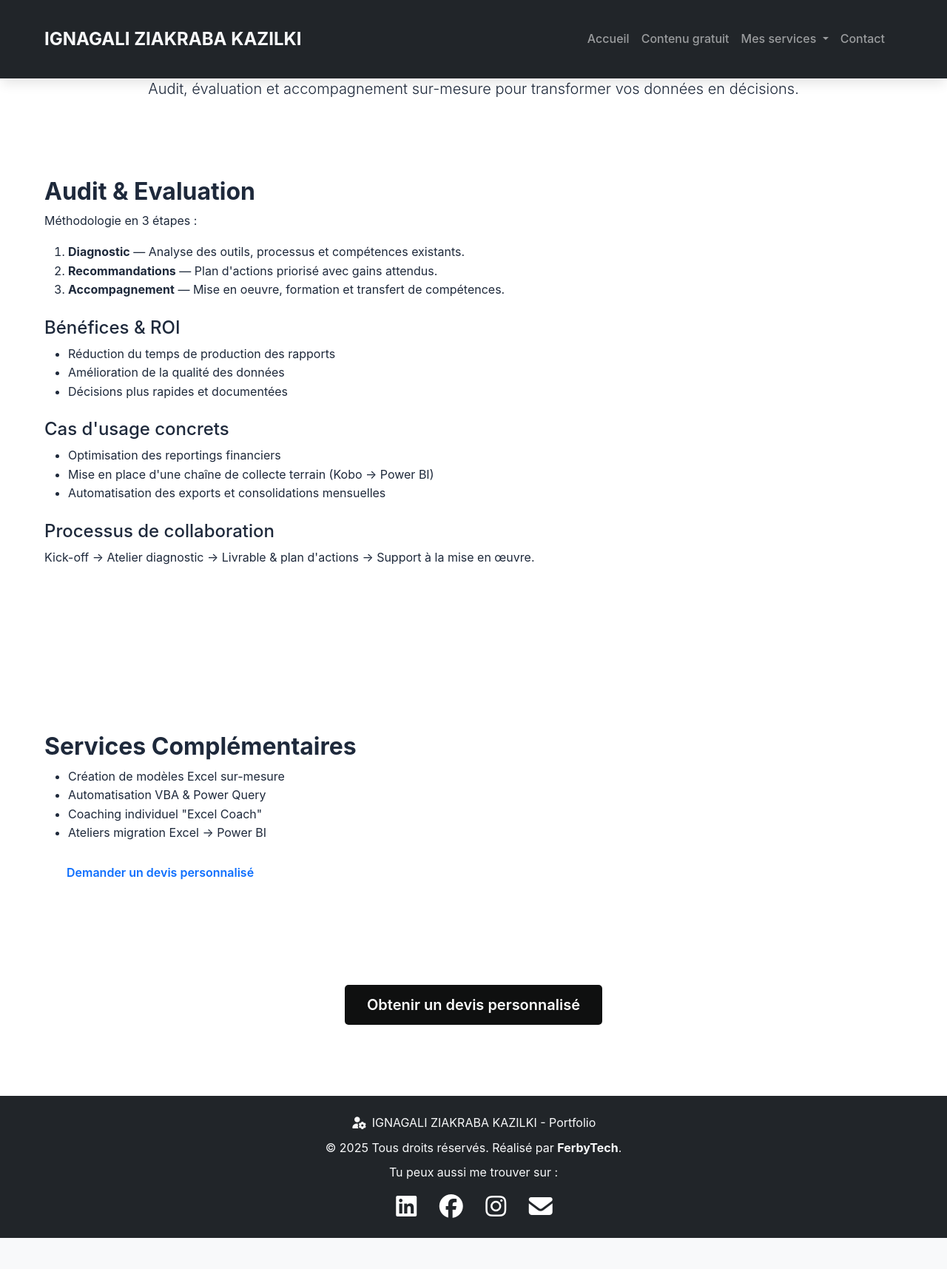
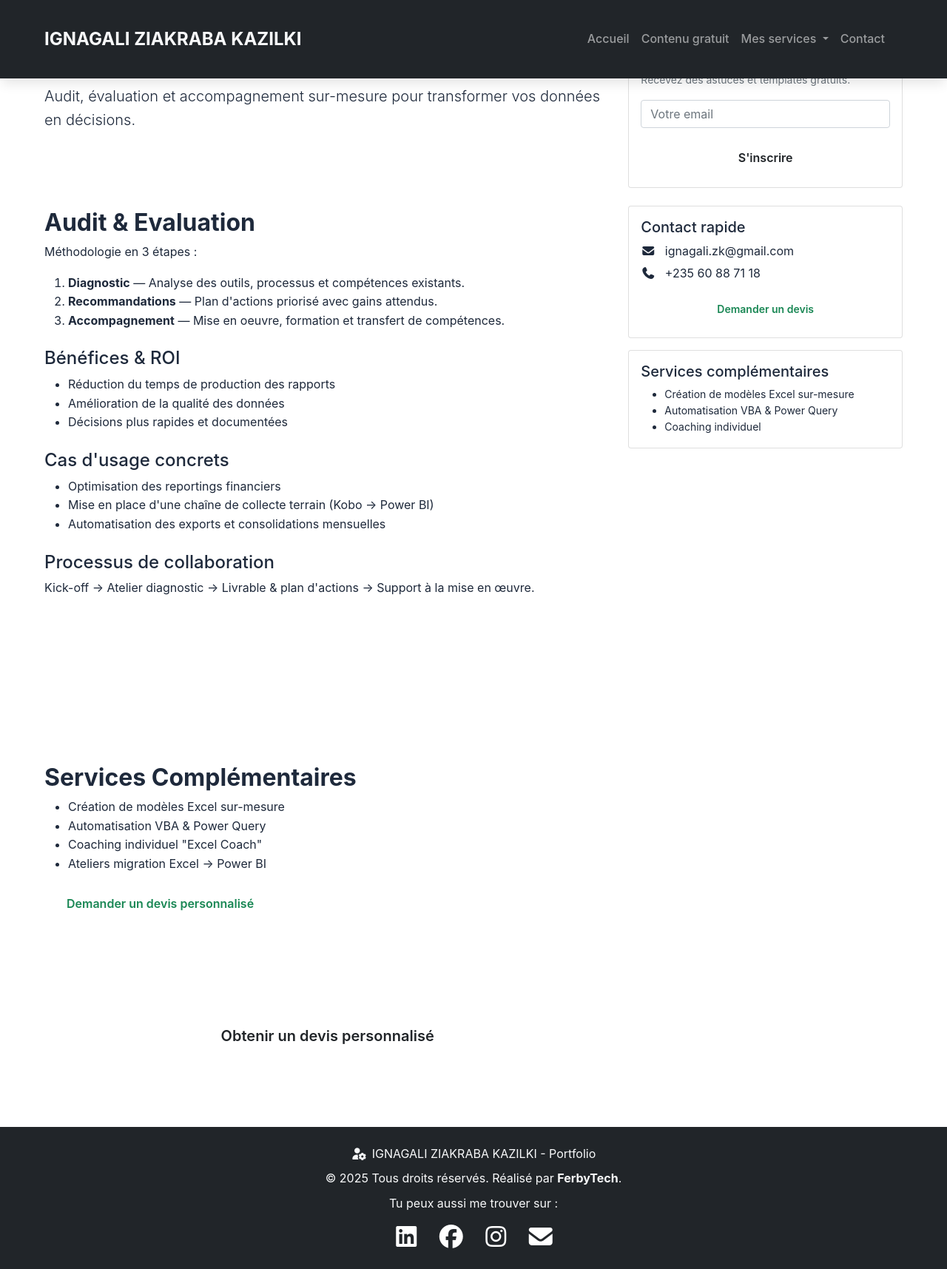
Before and after one commit to Epechastifol/portfeuil, a Django app: page /consultances/ in a window 1280 px wide. Shown: the whole page at 74% size. Before the commit the page ends 1673 px from the top, so only its background shows below. Run offline with Django 5.2, Linux system fonts and the light colour scheme; some libraries are stand-ins or nearby versions.

Commit message:
Refactor consultances and formations pages for improved layout and user engagement; update headers, add newsletter signup, and enhance call-to-action buttons.

```diff
--- a/templates/portfolio/consultances.html
+++ b/templates/portfolio/consultances.html
@@ -3,8 +3,10 @@
 
 {% block content %}
 <div class="container py-5">
-  <header class="text-center mb-4">
-    <h1>Consultances</h1>
+  <div class="row">
+    <div class="col-lg-8">
+      <header class="text-start mb-4">
+        <h1 class="display-5">Consultances</h1>
         <p class="lead">Audit, évaluation et accompagnement sur-mesure pour transformer vos données en décisions.</p>
       </header>
 
@@ -43,11 +45,49 @@
       <li>Coaching individuel "Excel Coach"</li>
       <li>Ateliers migration Excel → Power BI</li>
     </ul>
-    <a class="btn btn-outline-primary" href="{% url 'contacts_devis' %}">Demander un devis personnalisé</a>
+        <a class="btn btn-outline-success" href="{% url 'contacts_devis' %}">Demander un devis personnalisé</a>
       </section>
 
-  <div class="text-center">
-    <a class="btn btn-primary btn-lg" href="{% url 'contacts_devis' %}">Obtenir un devis personnalisé</a>
+      <div class="text-center mt-4">
+        <a class="btn btn-accent btn-lg" href="{% url 'contacts_devis' %}">Obtenir un devis personnalisé</a>
+      </div>
+    </div>
+
+    <div class="col-lg-4">
+      <div class="card mb-4">
+        <div class="card-body">
+          <h5 class="card-title">S'inscrire à la newsletter</h5>
+          <p class="small text-muted">Recevez des astuces et templates gratuits.</p>
+          <form action="#" method="post">
+            {% csrf_token %}
+            <div class="mb-3">
+              <input type="email" class="form-control" name="email" placeholder="Votre email" required>
+            </div>
+            <button class="btn btn-accent w-100" type="submit">S'inscrire</button>
+          </form>
+        </div>
+      </div>
+
+      <div class="card mb-3">
+        <div class="card-body">
+          <h5 class="card-title">Contact rapide</h5>
+          <p class="mb-1"><i class="fas fa-envelope text-accent me-2"></i> ignagali.zk@gmail.com</p>
+          <p class="mb-1"><i class="fas fa-phone text-accent me-2"></i> +235 60 88 71 18</p>
+          <a href="{% url 'contacts_devis' %}" class="btn btn-outline-success btn-sm mt-2">Demander un devis</a>
+        </div>
+      </div>
+
+      <div class="card">
+        <div class="card-body">
+          <h5 class="card-title">Services complémentaires</h5>
+          <ul class="small mb-0">
+            <li>Création de modèles Excel sur-mesure</li>
+            <li>Automatisation VBA & Power Query</li>
+            <li>Coaching individuel</li>
+          </ul>
+        </div>
+      </div>
+    </div>
   </div>
 </div>
 {% endblock %}
```
Also changed, not shown: templates/portfolio/formations.html (+43 -7 lines). Lines whose indentation alone changed are shown as unchanged.
